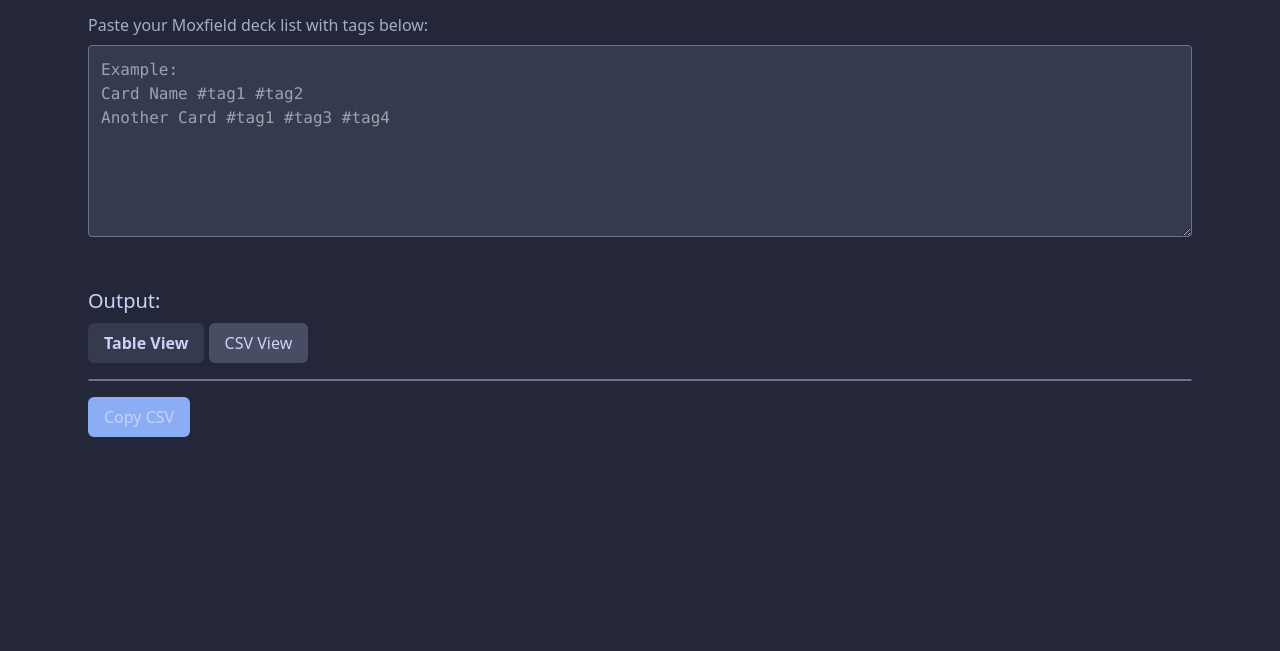
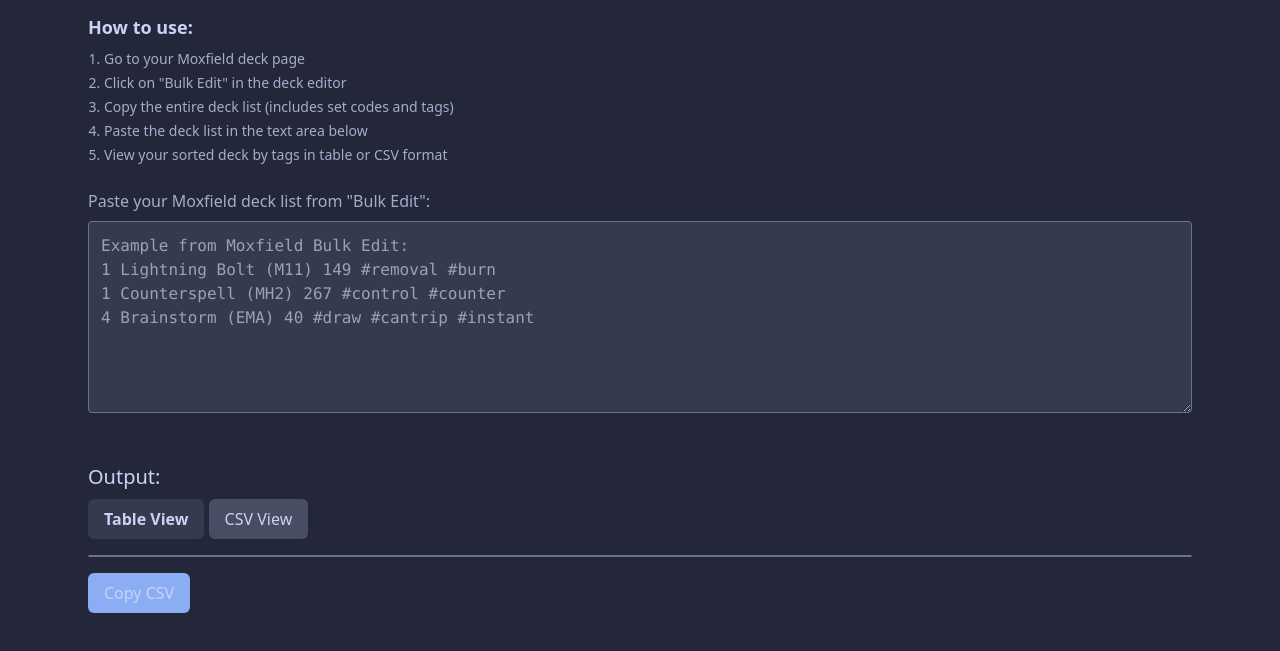
Before and after one commit to 0swin/Moxfield-Tag-Sorter, a plain HTML site: page index.html in a window 1280 px wide. Shown: the part 59-710 px from the top of the page. Drawn offline with nearby package versions, Linux system fonts and the light colour scheme.

Commit message:
Enhance user instructions and improve textarea placeholder for Moxfield deck list input

```diff
--- a/index.html
+++ b/index.html
@@ -1,9 +1,31 @@
 <!DOCTYPE html>
 <html lang="en">
-<head>
-    <meta charset="UTF-8">
+<head>    <meta charset="UTF-8">
     <meta name="viewport" content="width=device-width, initial-scale=1.0">
     <title>Moxfield Tag Sorter</title>
+
+    <!-- SEO and Social Media Meta Tags -->
+    <meta name="description" content="Sort and organize your Moxfield deck lists by tags. Copy deck lists from Moxfield's Bulk Edit menu, view card previews, and export to CSV format.">
+    <meta name="keywords" content="moxfield, mtg, magic the gathering, deck, tags, sorter, csv, card preview, bulk edit">
+    <meta name="author" content="Moxfield Tag Sorter">
+
+    <!-- Open Graph / Facebook -->
+    <meta property="og:type" content="website">
+    <meta property="og:url" content="https://github.com/0swin/Moxfield-Tag-Sorter">
+    <meta property="og:title" content="Moxfield Tag Sorter">
+    <meta property="og:description" content="Sort and organize your Moxfield deck lists by tags. Copy deck lists from Moxfield's Bulk Edit menu, view card previews, and export to CSV format.">
+    <meta property="og:site_name" content="Moxfield Tag Sorter">
+
+    <!-- Twitter -->
+    <meta property="twitter:card" content="summary">
+    <meta property="twitter:url" content="https://github.com/0swin/Moxfield-Tag-Sorter">
+    <meta property="twitter:title" content="Moxfield Tag Sorter">
+    <meta property="twitter:description" content="Sort and organize your Moxfield deck lists by tags. Copy deck lists from Moxfield's Bulk Edit menu, view card previews, and export to CSV format.">
+
+    <!-- Theme Color -->
+    <meta name="theme-color" content="#c6a0f6">
+    <meta name="msapplication-TileColor" content="#c6a0f6">
+
     <script src="https://cdn.tailwindcss.com"></script>
     <script>
         tailwind.config = {
@@ -89,10 +111,21 @@
                 </svg>
             </a>        </div>
 
-        <p class="text-macchiato-subtext0 mb-2">Paste your Moxfield deck list with tags below:</p>
-        <textarea id="input" class="w-full h-48 p-3 mb-3 bg-macchiato-surface0 text-macchiato-text border border-macchiato-overlay0 rounded font-mono focus:outline-none focus:ring-2 focus:ring-macchiato-mauve" placeholder="Example:
-Card Name #tag1 #tag2
-Another Card #tag1 #tag3 #tag4"></textarea>
+        <div class="mb-6">
+            <h2 class="text-lg font-semibold text-macchiato-text mb-2">How to use:</h2>
+            <ol class="text-macchiato-subtext0 text-sm space-y-1 ml-4 list-decimal">
+                <li>Go to your Moxfield deck page</li>
+                <li>Click on "Bulk Edit" in the deck editor</li>
+                <li>Copy the entire deck list (includes set codes and tags)</li>
+                <li>Paste the deck list in the text area below</li>
+                <li>View your sorted deck by tags in table or CSV format</li>
+            </ol>
+        </div>
+
+        <p class="text-macchiato-subtext0 mb-2">Paste your Moxfield deck list from "Bulk Edit":</p>        <textarea id="input" class="w-full h-48 p-3 mb-3 bg-macchiato-surface0 text-macchiato-text border border-macchiato-overlay0 rounded font-mono focus:outline-none focus:ring-2 focus:ring-macchiato-mauve" placeholder="Example from Moxfield Bulk Edit:
+1 Lightning Bolt (M11) 149 #removal #burn
+1 Counterspell (MH2) 267 #control #counter
+4 Brainstorm (EMA) 40 #draw #cantrip #instant"></textarea>
         <div id="status-message" class="text-macchiato-overlay1 italic min-h-[20px] mb-3"></div>
 
         <div>
```
